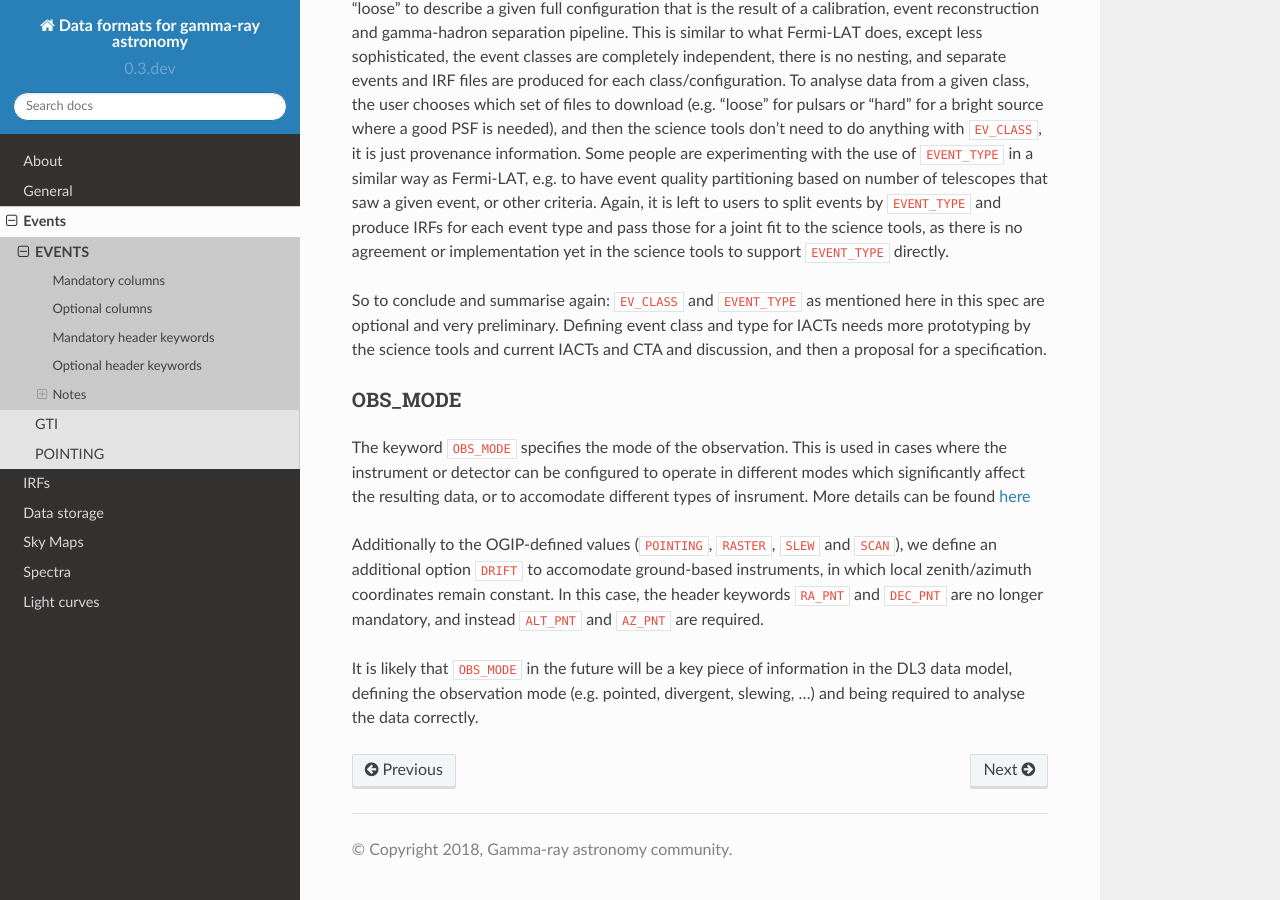
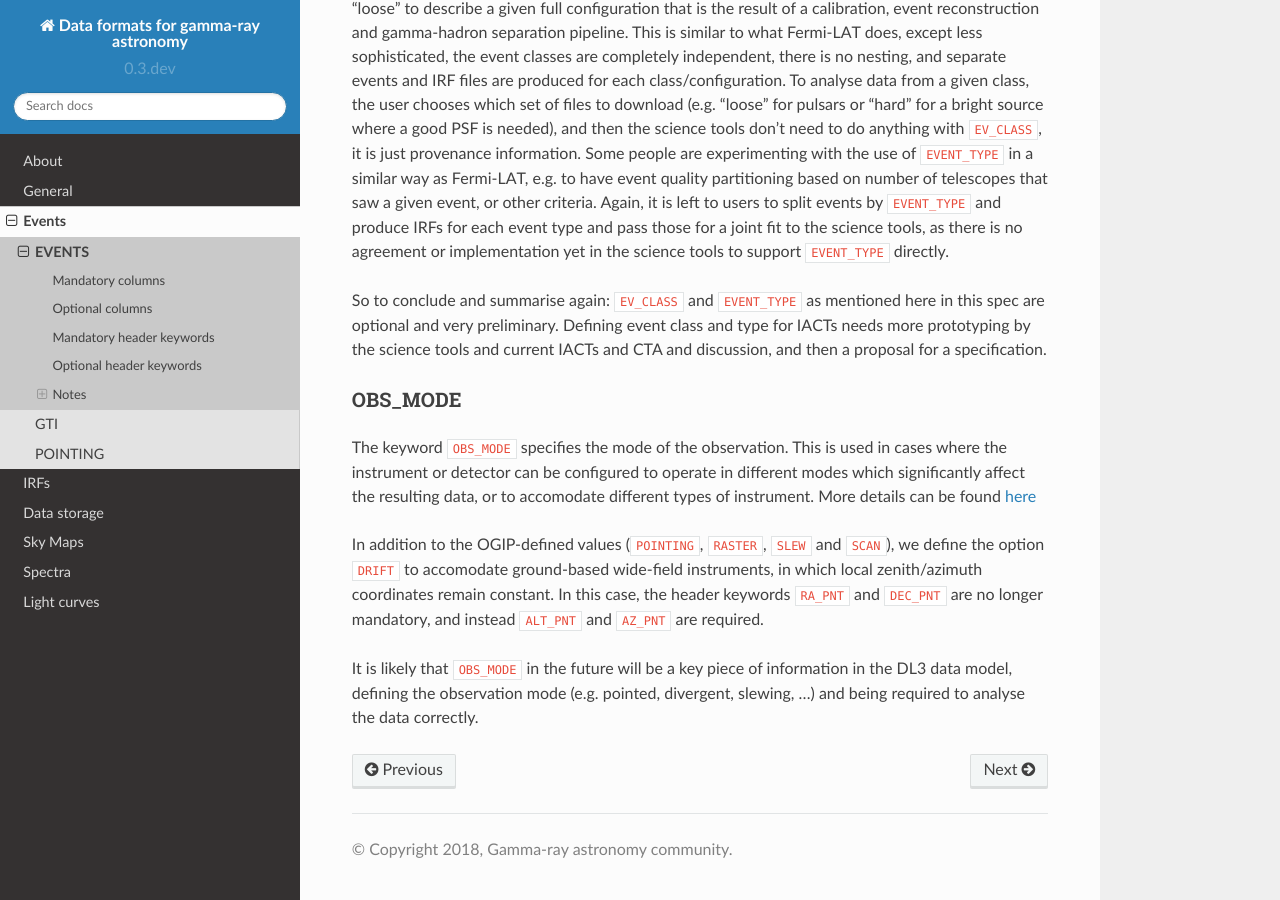
Before and after one commit to open-gamma-ray-astro/gamma-astro-data-formats, a Sphinx documentation site: the page built from source/events/events.rst, in a window 1280 px wide and 900 px high, scrolled down 8300 px. Built offline with Sphinx 7.4.7 and the Read the Docs theme 2.0.0, drawn with Linux system fonts in a browser that asks for light colours.

Commit message:
ground-based wide-field

```diff
--- a/source/events/events.rst
+++ b/source/events/events.rst
@@ -332,11 +332,11 @@ OBS_MODE
 The keyword ``OBS_MODE`` specifies the mode of the observation.
 This is used in cases where the instrument or detector can be configured to
 operate in different modes which significantly affect the resulting data, or to accomodate
-different types of insrument. More details can be found
+different types of instrument. More details can be found
 `here <https://heasarc.gsfc.nasa.gov/docs/heasarc/ofwg/docs/general/ogip_94_001/ogip_94_001.html>`__
 
-Additionally to the OGIP-defined values (``POINTING``, ``RASTER``, ``SLEW`` and ``SCAN``), we
-define an additional option ``DRIFT`` to accomodate ground-based instruments, in
+In addition to the OGIP-defined values (``POINTING``, ``RASTER``, ``SLEW`` and ``SCAN``), we
+define the option ``DRIFT`` to accomodate ground-based wide-field instruments, in
 which local zenith/azimuth coordinates remain constant. In this case, the header keywords
 ``RA_PNT`` and ``DEC_PNT`` are no longer mandatory, and instead ``ALT_PNT`` and ``AZ_PNT``
 are required.
```
